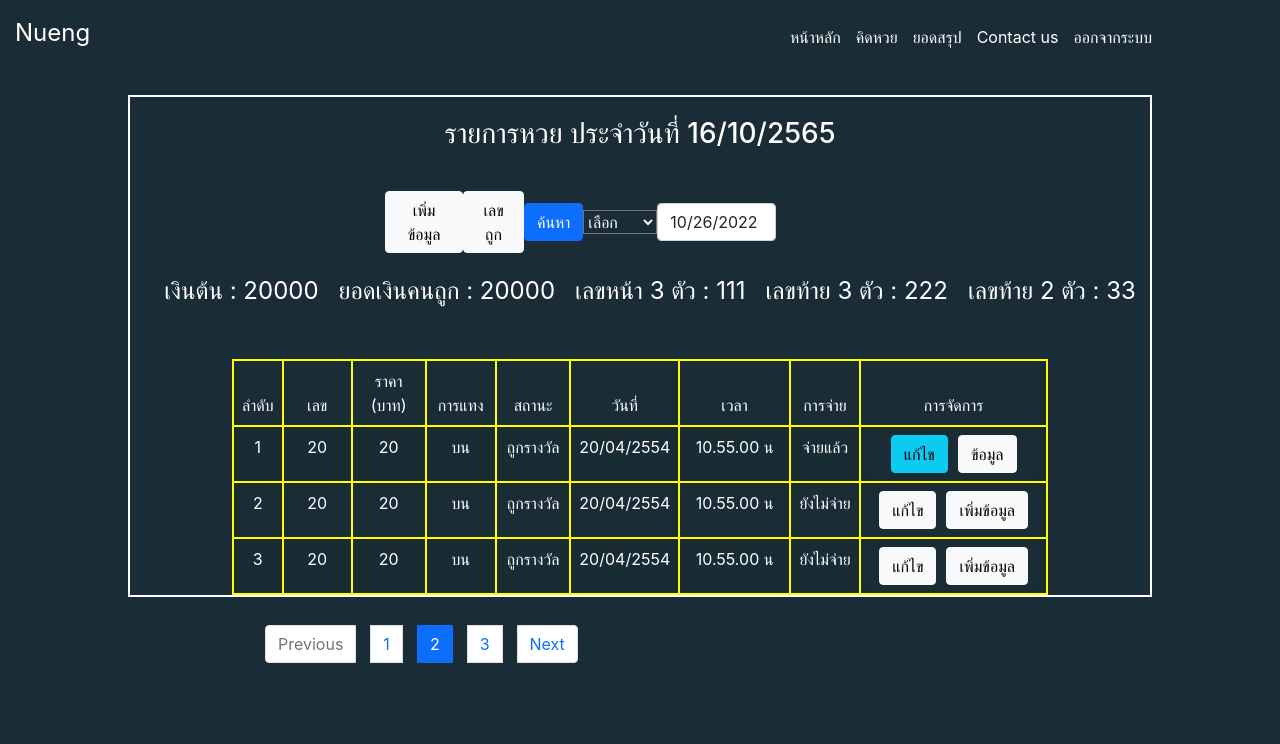
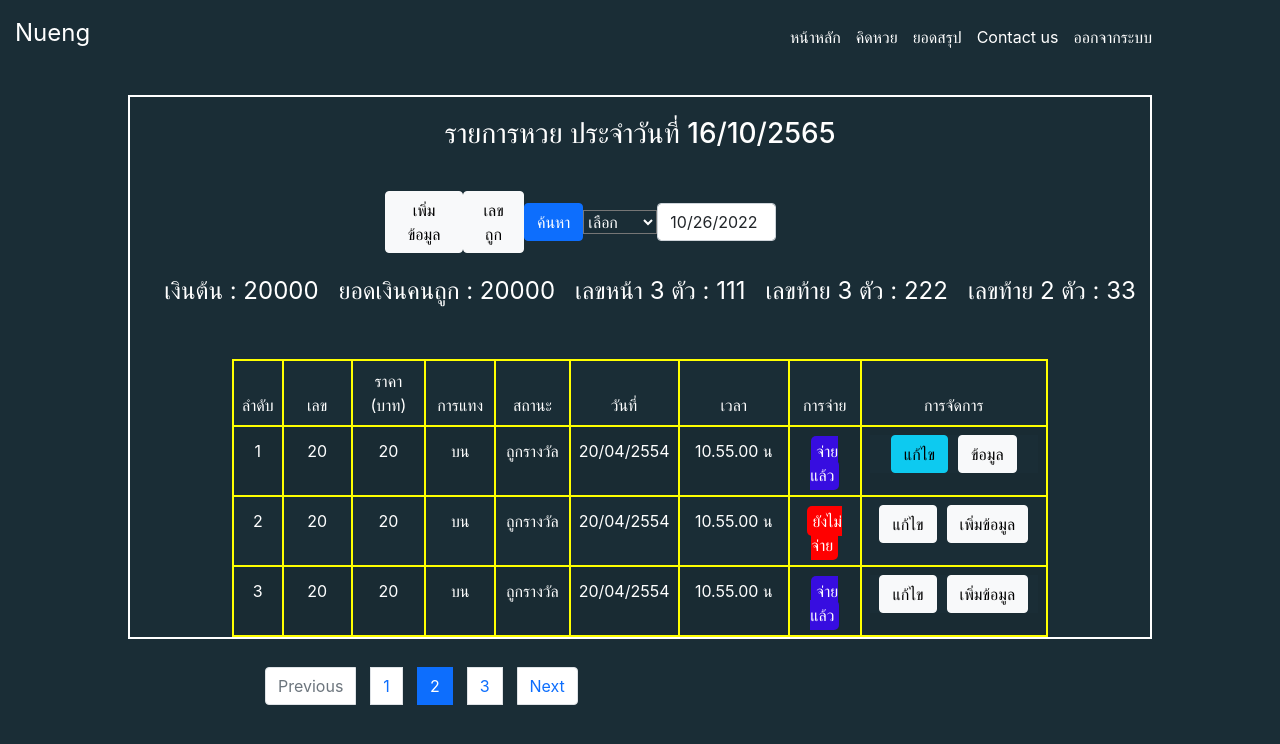
Before and after one commit to thanakorn-wop/React-LuckyNumber, a React (Create React App) app in the folder my-app/: page /calculate in a window 1280 px wide. Shown: the top 744 px of the page. Built offline with nearby package versions, Linux system fonts and the light colour scheme; no server answers; sample sign-in values are in the browser's storage.

Commit message:
do model instert lucky number

```diff
--- a/my-app/src/CSS/Lottary.css
+++ b/my-app/src/CSS/Lottary.css
@@ -29,3 +29,15 @@
 .buttom2{
     margin-left: 5px;
 }
+.paynow{
+
+    background-color: rgb(55, 13, 224);
+    border-radius: 5px;
+    padding: 5px;
+
+}
+.notpay{
+    background-color: red;
+    border-radius: 5px;
+    padding: 5px;
+}
--- a/my-app/src/components/Lottary.js
+++ b/my-app/src/components/Lottary.js
@@ -20,6 +20,7 @@ function Lottary()
     const [DateMonth, setDateMonth] = useState(new Date());
     const [dataSet,setDataSet] = useState([]);
     const [sessionUser,setSession] = useState(sessionStorage.getItem("token"));
+    const [DataLuckyNumber,setDataLuckyNumber] = useState();
     const [ newData,setNewData] = useState({
         id: "",
         date: "",
@@ -87,6 +88,60 @@ function Lottary()
         }
     }
     // console.log(popup)
+    //todo validate the  saving status from InsertLuckyNumber model
+    function SaveInsertNumber(e,DataLuckyNumber)
+    {
+        console.log("save InsertNUmber = ",e,DataLuckyNumber);
+        if(e === "save")
+        {  // todo validate field  of Insert LuckyNumber Model
+            if(DataLuckyNumber.threetop === null || DataLuckyNumber.threetop === undefined || DataLuckyNumber.threetop === "" )
+            {
+                alert("กรุณาใส่เลข เลขหน้า 3 ตัว");
+            }
+            else if(DataLuckyNumber.threedown === null || DataLuckyNumber.threedown === undefined || DataLuckyNumber.threedown === "" )
+            {
+                alert("กรุณาใส่เลข เลขหท้าย 3 ตัว");
+            }
+            else if(DataLuckyNumber.twotop === null || DataLuckyNumber.twotop === undefined || DataLuckyNumber.twotop === "" )
+            {
+                alert("กรุณาใส่เลขเลขท้าย 2 ตัว");
+            }
+            else if(DataLuckyNumber.twodown=== null || DataLuckyNumber.twodown === undefined || DataLuckyNumber.twodown === "" )
+            {
+                alert("กรุณาใส่เลข เลขท้าย 2 ตัว");
+            }
+            else{
+                const post_Insert_Lucky_Number =axios.post(urlConstant.POST_INSERT_LUCKY_NUMBER,DataLuckyNumber,{
+                    headers: { 'Content-Type': 'application/json' }
+                }).then(res=>{
+
+                    //  console.log("code = ",res)
+                    let message = res.data.message;
+                    let statusCode = res.data.statusCode;
+                    if(statusCode ==='01' && message === "success")
+                    {
+                        alert("ทำรายการสำเร็จ")
+                        setLuckyModal(false)
+                    }
+                    else if(statusCode ==='01' && message === 'duplicate_data')
+                    {
+                        alert("มีการทำรายการซ้ำของวันที่")
+                    }
+                    else{
+                        alert("เกิดข้อผิดพลาดในการทำรายการ")
+                    }
+                })
+
+            console.log("check post insert  = ",post_Insert_Lucky_Number)
+
+            }
+        }
+        //* close InsertLucky Number Model */
+        else{
+            setLuckyModal(false)
+        }
+       // console.log("show lucky number ",DataLuckyNumber)
+    }
     return(
         <div className="mainpage">
             <div className="boxpage" >
@@ -147,14 +202,14 @@ function Lottary()
                            </thead>
                            <tbody>
                             <tr >
-                                <td  style={{"border":"solid 2px yellow","textAlign":"center"}}>1</td>
-                                <td  style={{"border":"solid 2px yellow","textAlign":"center"}}>20</td>
-                                <td  style={{"border":"solid 2px yellow","textAlign":"center"}}>20</td>
-                                <td  style={{"border":"solid 2px yellow","textAlign":"center"}}>บน</td>
-                                <td  style={{"border":"solid 2px yellow","textAlign":"center"}}>ถูกรางวัล</td>
-                                <td style={{"border":"solid 2px yellow","textAlign":"center"}}>20/04/2554</td>
-                                <td style={{"border":"solid 2px yellow","textAlign":"center"}}>10.55.00 น</td>
-                                <td style={{"border":"solid 2px yellow","textAlign":"center"}}>จ่ายแล้ว</td>
+                                <td  style={{"border":"solid 2px yellow","textAlign":"center","paddingTop":"12px"}}>1</td>
+                                <td  style={{"border":"solid 2px yellow","textAlign":"center","paddingTop":"12px"}}>20</td>
+                                <td  style={{"border":"solid 2px yellow","textAlign":"center","paddingTop":"12px"}}>20</td>
+                                <td  style={{"border":"solid 2px yellow","textAlign":"center","paddingTop":"12px"}}>บน</td>
+                                <td  style={{"border":"solid 2px yellow","textAlign":"center","paddingTop":"12px"}}>ถูกรางวัล</td>
+                                <td style={{"border":"solid 2px yellow","textAlign":"center","paddingTop":"12px"}}>20/04/2554</td>
+                                <td style={{"border":"solid 2px yellow","textAlign":"center","paddingTop":"12px"}}>10.55.00 น</td>
+                                <td   style={{"border":"solid 2px yellow","textAlign":"center","paddingTop":"12px"}}><span className="paynow">จ่ายแล้ว</span></td>
                                 <td style={{"border":"solid 2px yellow"}}>
                                     <div className="allbuttom">
                                         <div  className="buttom1">
@@ -168,14 +223,14 @@ function Lottary()
                                 </td>
                             </tr>
                             <tr >
-                                <td  style={{"border":"solid 2px yellow","textAlign":"center"}}>2</td>
-                                <td  style={{"border":"solid 2px yellow","textAlign":"center"}}>20</td>
-                                <td  style={{"border":"solid 2px yellow","textAlign":"center"}}>20</td>
-                                <td  style={{"border":"solid 2px yellow","textAlign":"center"}}>บน</td>
-                                <td  style={{"border":"solid 2px yellow","textAlign":"center"}}>ถูกรางวัล</td>
-                                <td style={{"border":"solid 2px yellow","textAlign":"center"}}>20/04/2554</td>
-                                <td style={{"border":"solid 2px yellow","textAlign":"center"}}>10.55.00 น</td>
-                                <td style={{"border":"solid 2px yellow","textAlign":"center"}}>ยังไม่จ่าย</td>
+                                <td  style={{"border":"solid 2px yellow","textAlign":"center","paddingTop":"12px"}}>2</td>
+                                <td  style={{"border":"solid 2px yellow","textAlign":"center","paddingTop":"12px"}}>20</td>
+                                <td  style={{"border":"solid 2px yellow","textAlign":"center","paddingTop":"12px"}}>20</td>
+                                <td  style={{"border":"solid 2px yellow","textAlign":"center","paddingTop":"12px"}}>บน</td>
+                                <td  style={{"border":"solid 2px yellow","textAlign":"center","paddingTop":"12px"}}>ถูกรางวัล</td>
+                                <td style={{"border":"solid 2px yellow","textAlign":"center","paddingTop":"12px"}}>20/04/2554</td>
+                                <td style={{"border":"solid 2px yellow","textAlign":"center","paddingTop":"12px"}}>10.55.00 น</td>
+                                <td style={{"border":"solid 2px yellow","textAlign":"center","paddingTop":"12px"}}><span className="notpay">ยังไม่จ่าย</span></td>
                                 <td style={{"border":"solid 2px yellow"}}>
                                     <div className="allbuttom">
                                         <div  className="buttom1">
@@ -189,14 +244,14 @@ function Lottary()
 
                             </tr>
                             <tr >
-                                <td  style={{"border":"solid 2px yellow","textAlign":"center"}}>3</td>
-                                <td  style={{"border":"solid 2px yellow","textAlign":"center"}}>20</td>
-                                <td  style={{"border":"solid 2px yellow","textAlign":"center"}}>20</td>
-                                <td  style={{"border":"solid 2px yellow","textAlign":"center"}}>บน</td>
-                                <td  style={{"border":"solid 2px yellow","textAlign":"center"}}>ถูกรางวัล</td>
-                                <td style={{"border":"solid 2px yellow","textAlign":"center"}}>20/04/2554</td>
-                                <td style={{"border":"solid 2px yellow","textAlign":"center"}}>10.55.00 น</td>
-                                <td style={{"border":"solid 2px yellow","textAlign":"center"}}>ยังไม่จ่าย</td>
+                                <td  style={{"border":"solid 2px yellow","textAlign":"center","paddingTop":"12px"}}>3</td>
+                                <td  style={{"border":"solid 2px yellow","textAlign":"center","paddingTop":"12px"}}>20</td>
+                                <td  style={{"border":"solid 2px yellow","textAlign":"center","paddingTop":"12px"}}>20</td>
+                                <td  style={{"border":"solid 2px yellow","textAlign":"center","paddingTop":"12px"}}>บน</td>
+                                <td  style={{"border":"solid 2px yellow","textAlign":"center","paddingTop":"12px"}}>ถูกรางวัล</td>
+                                <td style={{"border":"solid 2px yellow","textAlign":"center","paddingTop":"12px"}}>20/04/2554</td>
+                                <td style={{"border":"solid 2px yellow","textAlign":"center","paddingTop":"12px"}}>10.55.00 น</td>
+                                <td style={{"border":"solid 2px yellow","textAlign":"center","paddingTop":"12px"}}><span className="paynow">จ่ายแล้ว</span></td>
                                 <td style={{"border":"solid 2px yellow"}}>
                                     <div className="allbuttom">
                                         <div  className="buttom1">
@@ -231,7 +286,7 @@ function Lottary()
                 <NumberModal  onClose={(e) => setpopup(e)}  show={popup} Data={setData} status={submitData}  />
 
                 {
-                    luckyModal && <InsertNumberModal onClose = {(e)=>setLuckyModal(e)}/>
+                    luckyModal && <InsertNumberModal  handleSaving = {(status_saving,DataLuckyNumber)=>SaveInsertNumber(status_saving,DataLuckyNumber)} luckyNumber ={(e)=>setDataLuckyNumber(e)}/>
                 }
                 {
                    isOpenPaymentModal &&   <PaymentStatusModal onClose={(e) => setIsOpenPayMentModal(e)} />
--- a/my-app/src/components/Modal/NumberModal.js
+++ b/my-app/src/components/Modal/NumberModal.js
@@ -30,13 +30,13 @@ function NumberModal(props)
 
     const handleChange = (e) => {
         const value = e.target.value;
-        userData({...setUserData,[ e.target.name]: value});
+     //   userData({...setUserData,[ e.target.name]: value});
     }
     const saveData = (e)=>{
-        console.log(e.target.name)
-        props.Data(userData)
-        console.log("check data",userData)
-        props.status(e.target.name)
+        // console.log(e.target.name)
+        // props.Data(userData)
+        // console.log("check data",userData)
+        // props.status(e.target.name)
 
 
 
```
Also changed, not shown: my-app/src/components/Modal/InsertNumberModal.js (+11 -14 lines).
